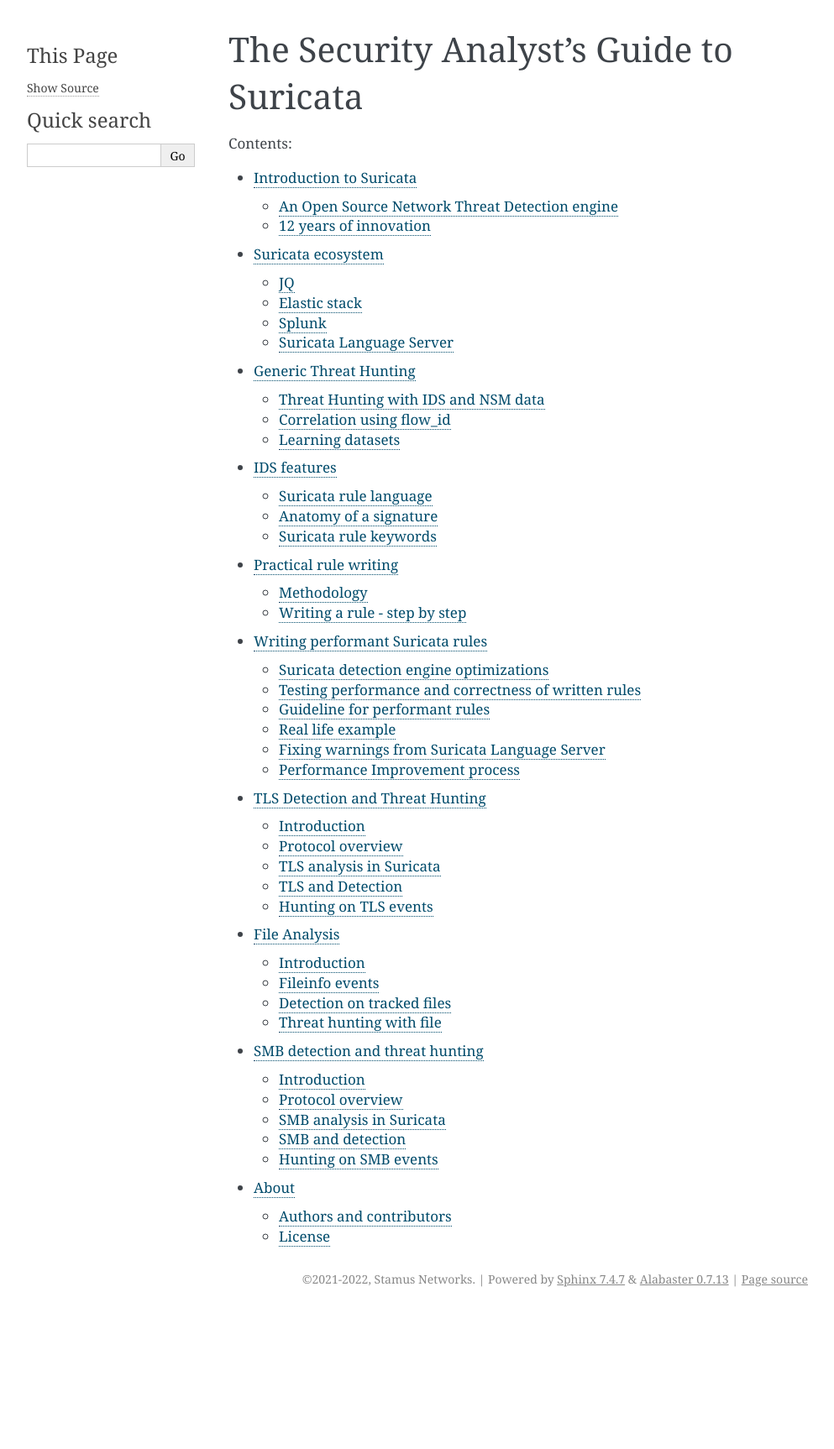
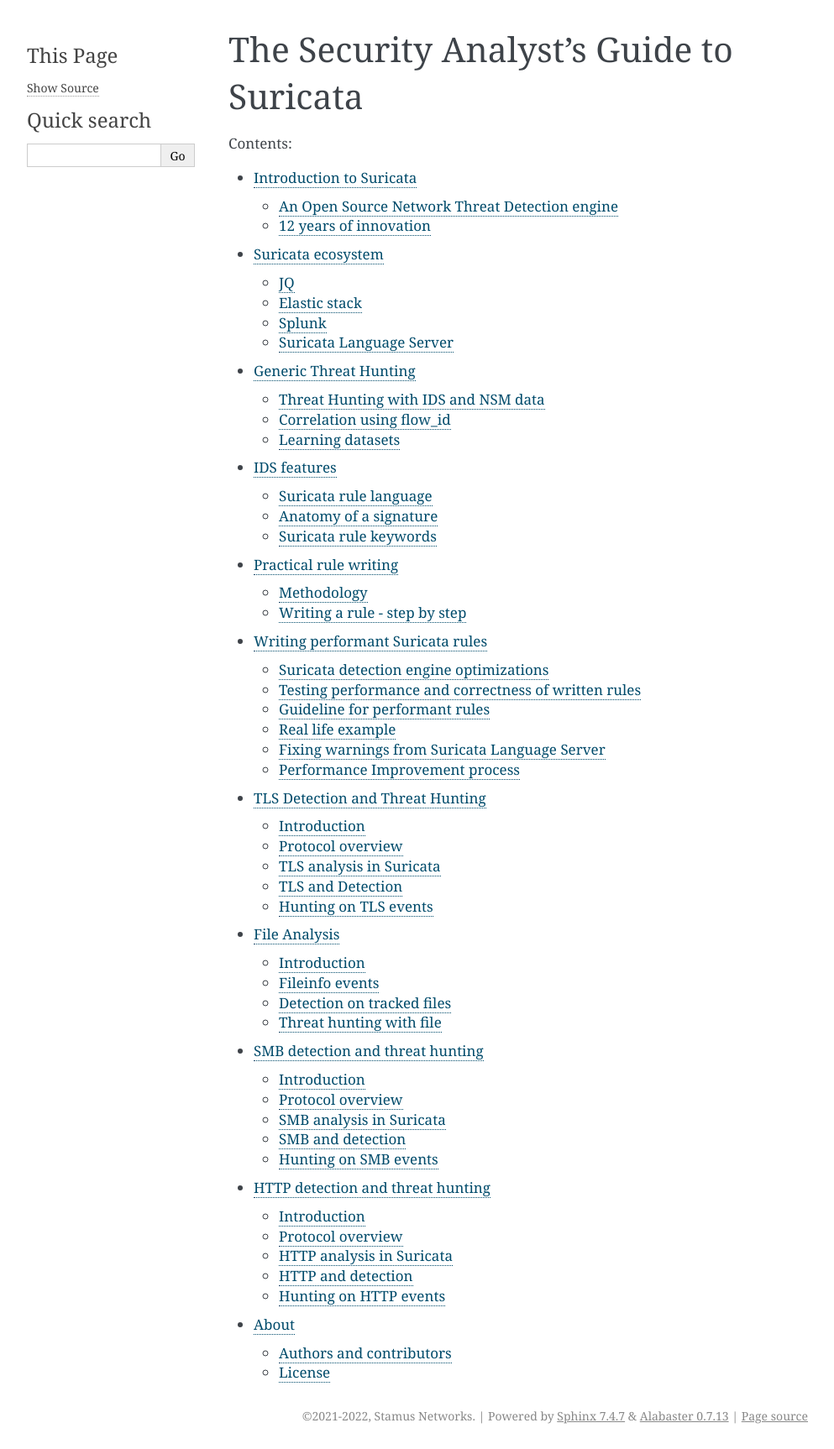
Before and after one commit to StamusNetworks/suricata-4-analysts, a Sphinx documentation site: the page built from source/index.rst, in a window 1280 px wide. Shown: the whole page at 84% size, without its empty margins (148-1141 px from the left). Built offline with Sphinx 7.4.7, drawn with Linux system fonts in a browser that asks for light colours; before the commit the page ends 1563 px from its top, so only the background shows below that; some of the changed lines change nothing that is shown.

Commit message:
http: first version

```diff
--- a/source/file-analysis.rst
+++ b/source/file-analysis.rst
@@ -1,3 +1,5 @@
+.. _file-analysis:
+
 =============
 File Analysis
 =============
--- /dev/null
+++ b/source/http-threat-hunting.rst
@@ -0,0 +1,399 @@
+=================================
+HTTP detection and threat hunting
+=================================
+
+Introduction
+============
+
+HTTP is running the world. It is used by humans actions or directly or below TLS in the case of HTTPS protocol.
+It is also massively used by systems via REST API and other inter servers communications.
+
+One of the great force of HTTP is that the structure of message is really weak making it easy to develop a client.
+It is a loose text based protocol and as such looks really like free text. This makes it highly adaptable but from
+a security point of view this complicate things. It is indeed complex to hunt something that can have multiple forms.
+
+
+Protocol overview
+=================
+
+In HTTP, the client is the first to send data via the way of an HTTP request. This message contains headers with
+a few mandatory fields and a lot of optional headers that are here to give more context to the server about the request
+so it can adapt its answer. And request contains an optional body.
+The answer by the server has the same structure with headers and a body that is always because HTTP is about getting
+information from the server.
+
+To consider how minimal requirements on requests are, let's look at this minimal request to google
+done via netcat where we ask for the home page ``/`` with protocol version ``1.1``:
+
+.. code-block::
+
+  # nc -v google.fr 80
+  GET / HTTP/1.1
+
+This is getting an answer from Google:
+
+.. code-block::
+
+  HTTP/1.1 200 OK
+  Date: Sun, 25 Sep 2022 21:17:08 GMT
+  Expires: -1
+  Cache-Control: private, max-age=0
+  Content-Type: text/html; charset=ISO-8859-1
+  Server: gws
+  X-XSS-Protection: 0
+  X-Frame-Options: SAMEORIGIN
+  Set-Cookie: AEC=AakniGO859M8HPupnneVpexM15eeWdGOBL_LX5TGiy5GsqI_Fnm0F8UEIg; expires=Fri, 24-Mar-2023 21:17:08 GMT; path=/; domain=.google.com; Secure; HttpOnly; SameSite=lax
+  Accept-Ranges: none
+  Vary: Accept-Encoding
+  Transfer-Encoding: chunked
+
+  5acf
+  <!doctype html><html itemscope="" itemtype="http://schema.org/WebPage" ...
+
+The answer has the typical structure of an HTTP message with status line (here ``HTTP/1.1 200 OK``) followed by the headers (key and value)
+then an empty line that is followed by the body.
+
+This dissymmetry between the request and the response in this example emphasizes one of the main concept of HTTP design: it should work even if client implementation is really poor.
+
+If we look at the same HTTP request to google.fr done via Firefox, we have the following request:
+
+.. code-block::
+
+  GET / HTTP/1.1
+  Host: google.fr
+  User-Agent: Mozilla/5.0 (X11; Linux x86_64; rv:102.0) Gecko/20100101 Firefox/102.0
+  Accept: text/html,application/xhtml+xml,application/xml;q=0.9,image/avif,image/webp,*/*;q=0.8
+  Accept-Language: en-US,en;q=0.5
+  Accept-Encoding: gzip, deflate
+  Connection: keep-alive
+  Upgrade-Insecure-Requests: 1
+
+The headers list is far longer and gives far more information about what the client
+is able to support or want when the server will answer. For example, here, because
+we have the header ``Upgrade-Insecure-Requests`` set to 1, we don't get the web page
+content as we got in the previous request but we have a redirection to the Secure
+HTTPS version of google.fr:
+
+.. code-block::
+
+  HTTP/1.1 301 Moved Permanently
+  Location: http://www.google.fr/
+  Content-Type: text/html; charset=UTF-8
+  Date: Sun, 25 Sep 2022 21:33:01 GMT
+  Expires: Tue, 25 Oct 2022 21:33:01 GMT
+  Cache-Control: public, max-age=2592000
+  Server: gws
+  Content-Length: 218
+  X-XSS-Protection: 0
+  X-Frame-Options: SAMEORIGIN
+
+As we will see later, the fact that a lot of freedom is given in the protocol
+is a key point in profiling non regular behavior that do not follow the implicit norm.
+
+
+HTTP analysis in Suricata
+=========================
+
+Suricata has a really complete support of HTTP. The development of the parser was initiated at the beginning of the project
+and it is evolving since with the releases.
+
+HTTP request and response are logged in a single event:
+
+.. code-block:: JSON
+
+  {
+    "timestamp": "2019-07-05T22:06:30.877497+0200",
+    "flow_id": 1831154258612572,
+    "pcap_cnt": 47339,
+    "event_type": "http",
+    "src_ip": "10.7.5.5",
+    "src_port": 62152,
+    "dest_ip": "198.12.71.157",
+    "dest_port": 443,
+    "proto": "TCP",
+    "pkt_src": "wire/pcap",
+    "tx_id": 0,
+    "http": {
+      "hostname": "198.12.71.157",
+      "http_port": 443,
+      "url": "/login/process.php",
+      "http_user_agent": "Mozilla/5.0 (Windows NT 6.1; WOW64; Trident/7.0; rv:11.0) like Gecko",
+      "http_content_type": "text/html",
+      "http_method": "GET",
+      "protocol": "HTTP/1.1",
+      "status": 200,
+      "length": 173
+    }
+  }
+
+The ``http`` object contains all the information about the request and the response. Fields like ``hostname`` or
+``http_user_agent`` are coming from the client and fields such as ``status``, ``length`` or ``http_content_type``
+are coming from the server. The log also include the ``tx_id`` which stands for transaction identifier. It is
+giving the number of HTTP transaction (request + response) seen on the flow at the moment of the request.
+In this example, it is 0 which means this is the first one.
+
+As you can see, the event showed here does not contain all the headers. The dump of all headers can be activated
+in the configuration via the ``dump-all-headers`` configuration in the HTTP logging. This will provide far more
+information but it is also going to be far more verbose:
+
+.. code-block:: JSON
+
+    "request_headers": [
+      {
+        "name": "Cookie",
+        "value": "session=okmKYUc4i80CZ2Rflxy91qtVJoI="
+      },
+      {
+        "name": "User-Agent",
+        "value": "Mozilla/5.0 (Windows NT 6.1; WOW64; Trident/7.0; rv:11.0) like Gecko"
+      },
+      {
+        "name": "Host",
+        "value": "198.12.71.157:443"
+      },
+      {
+        "name": "Connection",
+        "value": "Keep-Alive"
+      }
+    ],
+    "response_headers": [
+      {
+        "name": "Content-Type",
+        "value": "text/html; charset=utf-8"
+      },
+      {
+        "name": "Content-Length",
+        "value": "173"
+      },
+      {
+        "name": "Cache-Control",
+        "value": "no-cache, no-store, must-revalidate"
+      },
+      {
+        "name": "Pragma",
+        "value": "no-cache"
+      },
+      {
+        "name": "Expires",
+        "value": "0"
+      },
+      {
+        "name": "Server",
+        "value": "Microsoft-IIS/7.5"
+      },
+      {
+        "name": "Date",
+        "value": "Fri, 05 Jul 2019 20:06:30 GMT"
+      }
+    ]
+
+Another interesting feature of HTTP support in Suricata is the transparent decompression of the HTTP response body.
+If the client support the feature, the server can return the object that is asked by the client in a compressed form
+to downsize the transfer. The result is that the content of the HTTP body in the TCP stream is just compression noise.
+Suricata decompress on the fly the data and provides the decompressed content to the keyword and layers that are using
+the HTTP response body.
+
+The HTTP response body can be logged in alerts and this improves greatly the context provided as the stream TCP can not be read by
+a human.
+
+Suricata supports file extraction over HTTP so any of the techniques and information of :ref:`File Analysis <file-analysis>` chapter
+apply here.
+
+HTTP and detection
+==================
+
+HTTP keywords
+-------------
+
+Suricata has a more than 25 sticky buffer keywords to match on HTTP fields, they cover
+most of the headers and the content. These last ones are interesting and in particular
+``http.response_body`` that matches on the body of the response sent by the server. As
+described in the previous chapter, the content sent by the server can be on a compressed
+form and Suricata will provide the decompressed version to the detection engine.
+
+Most keywords match on normalized field. This is really convenient as the
+rules writer does not have to take into account the possible variant. For example,
+the ``http.host`` keyword is normalized and will always be lowercase. This prevent
+trivial evasion of detection by connecting to `BaDdoMAin.OrG` instead of the regular
+`baddomain.org`.
+
+But in some cases, the characteristic looked in the traffic is dependant of the
+content seen on the wire. For this reason, Suricata is providing some alternate
+keywords to match on the raw, not normalized content. For example, ``http.host.raw``
+will match on the HTTP host in its raw form.
+
+Cookbook
+--------
+
+Match on a domain and its subdomains
+~~~~~~~~~~~~~~~~~~~~~~~~~~~~~~~~~~~~
+
+A domain is known as being malicious and we want to alert on all request to this domain
+or any of its subdomains:
+
+.. code-block::
+
+   alert http any any -> any any (msg:"Bad domain"; \\
+        http.host; dotprefix; content:".pandabear.gov"; endswith;
+        sid:1; rev:1;)
+
+The match is obtained by using the sticky buffer ``http.host`` to
+match on the HTTP host sent by the client. By using ``dotprefix``, a
+``.`` will be prepended to the buffer so it will not match on ``lovelypandabear.gov``.
+Then the signature uses the ``endswith`` keyword to be sure the string ends with the specified content.
+It will prevent a match on a domain like ``pandabear.governed.org``.
+
+
+Checking malicious HTTP user agent
+~~~~~~~~~~~~~~~~~~~~~~~~~~~~~~~~~~
+
+Some variants of Trickbot are using an HTTP user agent that is set to ``test``.
+A signature to detect this behavior can be:
+
+.. code-block::
+
+   alert http any any -> any any (msg:"Bad domain"; \\
+        http.user_agent; content:"test"; startswith; endswith;
+        sid:1; rev:1;)
+
+We use the same technic as for the domain with ``endswith`` keyword
+that we complement with ``startswith`` to ensure a full equality
+of the strings.
+
+Clear text authentication and password extraction
+~~~~~~~~~~~~~~~~~~~~~~~~~~~~~~~~~~~~~~~~~~~~~~~~~
+
+Clear text authentication over HTTP is still a thing in some environments.
+So detecting this behavior and collecting the user and password to
+check them against some other systems to detect credential reuse is really
+interesting.
+
+This can be done with a single signature:
+
+.. code-block::
+
+  alert http any any -> any any (msg:"HTTP unencrypted with password"; \\
+       http.header; content:"Authorization|3a 20|Basic"; nocase; \\
+       base64_decode:bytes 0, offset 1,relative; \\
+       base64_data; pcre:"/([^:]+):(.+)/,flow:user,flow:password"; \\
+       sid:1; rev:1;)
+
+It is first checking for the `Authorization` header and then it uses
+``base64_decode`` to convert the content from base64 to regular encoding.
+The ``base64_data`` is a sticky buffer to access to the content transformed
+by ``base64_decode``. In this buffer, we have the user name followed
+by the password so we can extract it via a regular expression via the ``pcre`` keyword.
+
+The regular expression is really interesting as it is using the data extraction feature
+of Suricata:
+
+.. code-block::
+
+  pcre:"/([^:]+):(.+)/,flow:user,flow:password"
+
+The regular expression has 2 groups `([^:]+)` and `(.+)`. First
+one get everything before the `:` and the second one take the rest.
+So first one is the user and second is the password. The magic appends
+in the modifiers: ``,flow:user,flow:password``. This is a Suricata extension.
+It is stating here the first group should be store in a flow variable named
+``user`` and that second group should be stored in a flow variable named ``password``.
+
+Doing this, the alert is augmented with a ``metadata`` object that contains a ``flowvars``
+with the extracted values as shown below:
+
+.. code-block:: JSON
+
+  {
+    "timestamp": "2022-01-07T15:13:40.947137+0100",
+    "flow_id": 206063044707455,
+    "pcap_cnt": 69,
+    "event_type": "alert",
+    "src_ip": "192.10.0.1",
+    "src_port": 58944,
+    "dest_ip": "192.10.0.2",
+    "dest_port": 80,
+    "proto": "TCP",
+    "metadata": {
+      "flowvars": [
+        {
+          "user": "regit"
+        },
+        {
+          "password": "ILoveSuri"
+        }
+      ]
+    },
+
+
+Hunting on HTTP events
+======================
+
+HTTP hunting signatures in ETOpen and ETPro
+-------------------------------------------
+
+This is not a technique to hunt directly using application layer events but the `ETOpen and ETPro ruleset <https://www.proofpoint.com/us/resources/data-sheets/etpro-versus-et-open-ruleset-comparison>`_
+contains a few hundred of particularly interesting hunting signatures for the HTTP protocol. Enabling these
+signatures and considering them as pre executed queries is highly recommended.
+
+For example, the following signature matches on POST request using an IPv4 address as hostname and missing
+headers that are usually sent by regular browsers.
+
+.. code-block::
+
+  alert http $HOME_NET any -> $EXTERNAL_NET any ( \\
+        msg:"ET HUNTING GENERIC SUSPICIOUS POST to Dotted Quad with Fake Browser 2"; \\
+        flow:established,to_server; \\
+        http.method; content:"POST";
+        http.user_agent; content:"|20|Firefox/"; nocase; fast_pattern; \\
+        http.host; pcre:"/^(?:\d{1,3}\.){3}\d{1,3}/"; \\
+        http.header_names; content:"|0d 0a|Host|0d 0a|"; depth:8; \\
+           content:!"Accept-Encoding"; \\
+           content:!"Referer"; \\
+           content:!"X-Requested-With"; nocase; \\
+        classtype:bad-unknown; sid:2018359; rev:4; \\
+        metadata:created_at 2014_04_04, former_category INFO, updated_at 2020_08_20;)
+
+This signature is interesting because it is matching the Tactics, Techniques and Procedures of
+some actors without having to know the threat.
+
+
+Rare HTTP user agents
+---------------------
+
+As HTTP is really frequent on network, using the rare approach is often a good way to see outliers
+that can be interesting to investigate.
+
+This can be done in Splunk via the following query:
+
+.. code-block::
+
+  search event_type="http" | rare http.http_user_agent | sort count | head 10
+
+Rare HTTP hosts queried without referrer
+----------------------------------------
+
+The list of hosts that are used as entry point when browsing is fairly small in most environments.
+Getting the rarest one is interesting because it will exhibit potential unwanted behavior such
+as payload download.
+
+This can be done in Splunk via the following query:
+
+.. code-block::
+
+  event_type="http" AND NOT http.http_refer=* | rare http.hostname | sort count
+
+
+HTTP errors with Abnormal Content Length
+----------------------------------------
+
+Some attackers try to hide their exchange by pretending the requests are failing. As not found pages are
+usually fairly small, looking at error pages with a decent size is a good start for a hunt.
+
+
+This can be done in Splunk via the following query:
+
+.. code-block::
+
+  event_type="http" http.status=4* http.length>=10000
+      sort -http.length |
+      table src_ip, dest_ip, http.hostname, http.status, http.url, http.length
--- a/source/index.rst
+++ b/source/index.rst
@@ -19,4 +19,5 @@
    tls-threat-hunting
    file-analysis
    smb-threat-hunting
+   http-threat-hunting
    about
```
